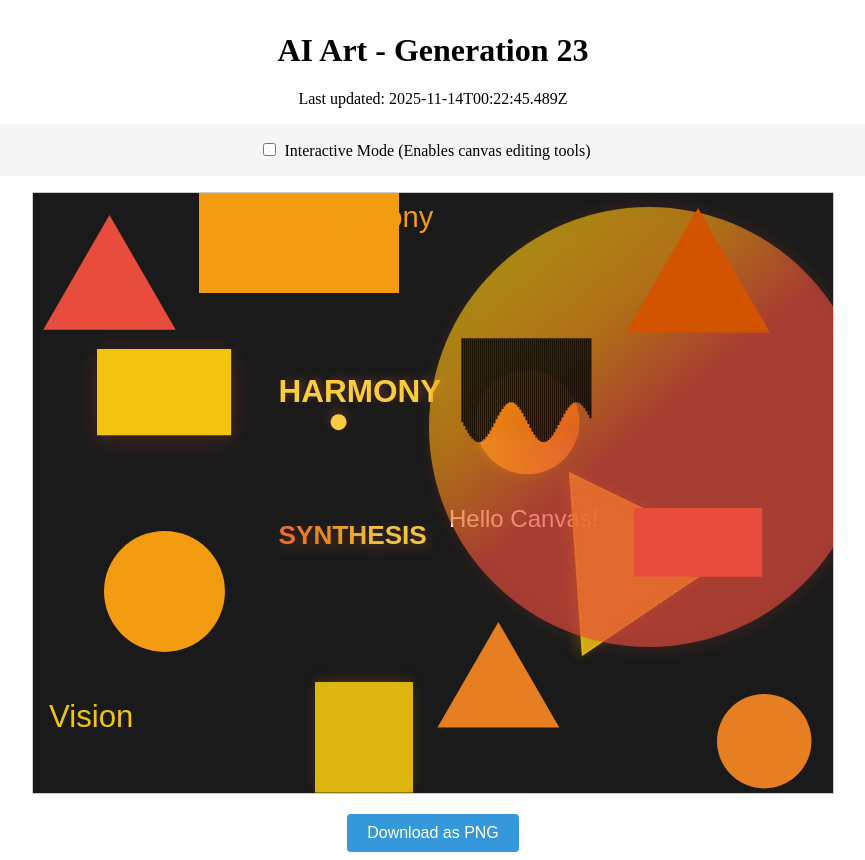
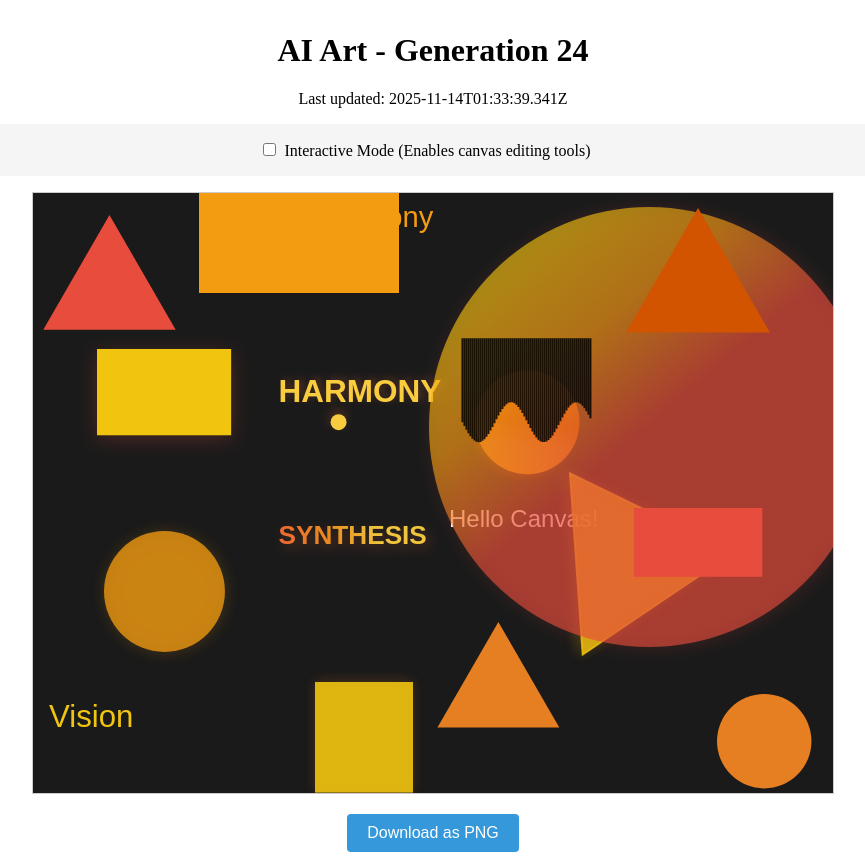
Before and after one commit to mcclowes/ai-art, a React (Vite) app: page / in a window 1280 px wide. Shown: the whole page, without its empty margins (207-1072 px from the left). Built offline with nearby package versions, Linux system fonts and the light colour scheme.

Commit message:
Improve artwork - Generation 24

```diff
--- a/src/artwork-state.ts
+++ b/src/artwork-state.ts
@@ -109,7 +109,14 @@ export const artworkState: ArtworkState = {
       "y": 398.4681326771671,
       "radius": 60.46813267716709,
       "fillStyle": "#f39c12",
-      "id": "circle_1763006966428"
+      "id": "circle_1763006966428",
+      "shadow": {
+        "blur": 15.867919432356203,
+        "color": "#f39c1240",
+        "offsetX": 0.9661454067615249,
+        "offsetY": 0.8152505248985653
+      },
+      "opacity": 0.7733154433191805
     },
     {
       "type": "text",
@@ -321,7 +328,7 @@ export const artworkState: ArtworkState = {
       "id": "triangle_1763079765489"
     }
   ],
-  "generation": 23,
-  "lastUpdated": "2025-11-14T00:22:45.489Z",
+  "generation": 24,
+  "lastUpdated": "2025-11-14T01:33:39.341Z",
   "cycleStarted": "2025-11-13T02:36:06.206Z"
 };
```
